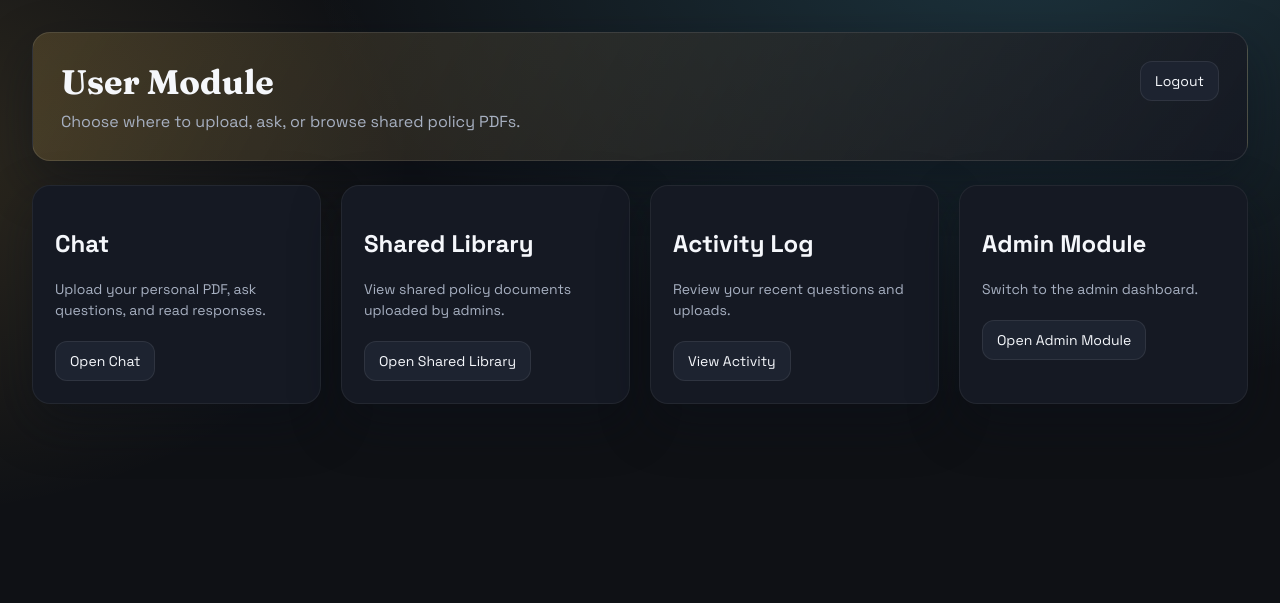
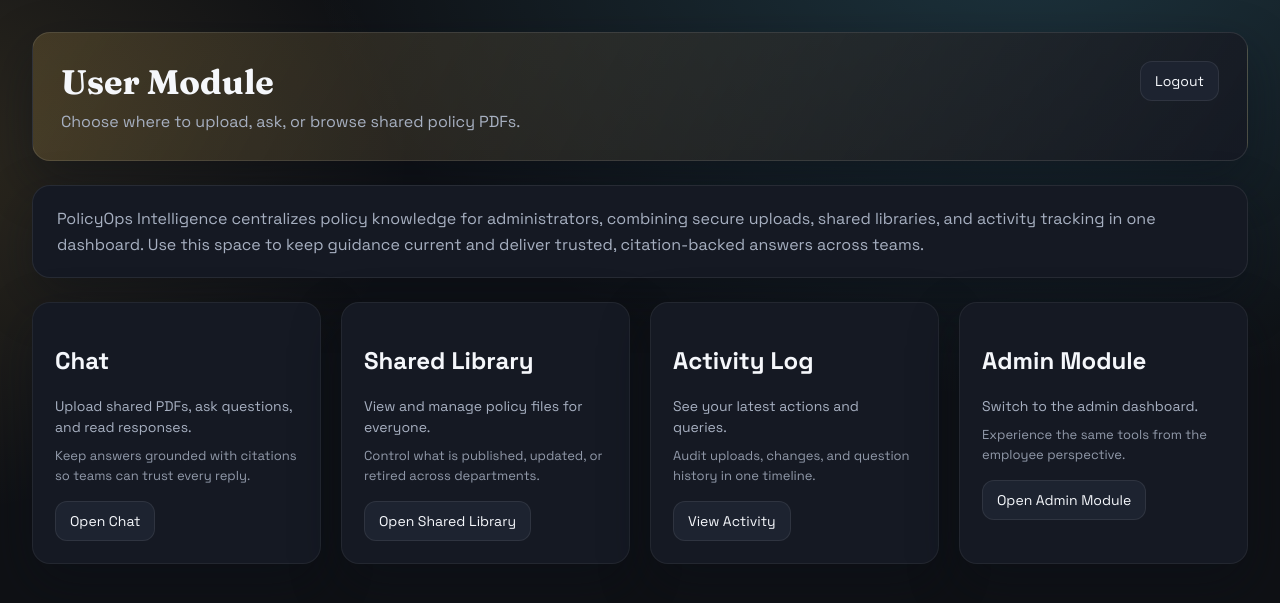
Before and after one commit to Vastalya1/MP5-RAG-System, a FastAPI app: page /app in a window 1280 px wide. Shown: the top 603 px of the page. Run offline with FastAPI, Linux system fonts and the light colour scheme; the visitor is signed in with stand-in values (Sample User, id 1); parts of the project's set-up code (start-up, migrations or seed data) failed here and were passed over; some libraries are stand-ins or nearby versions.

Commit message:
Changes done

```diff
--- a/src/frontend/app.py
+++ b/src/frontend/app.py
@@ -61,6 +61,7 @@ LOCKOUT_MINUTES = int(os.getenv("LOCKOUT_MINUTES", "15"))
 PASSWORD_MIN_LENGTH = int(os.getenv("PASSWORD_MIN_LENGTH", "8"))
 PWD_CONTEXT = CryptContext(schemes=["argon2"], deprecated="auto")
 MISTRAL_API_KEY = os.getenv("MISTRAL_API_KEY", "")
+DISABLE_CSRF = os.getenv("DISABLE_CSRF", "false").lower() in {"1", "true", "yes"}
 
 _retriever_instance: retrivalModel | None = None
 _rewriter_instance: QueryRewriter | None = None
@@ -229,7 +230,11 @@ def _ensure_csrf_token(request: Request) -> str:
         request.session["csrf_token"] = token
     return token
 
-def _require_csrf(request: Request, csrf_token: str) -> None:
+def _require_csrf(request: Request, csrf_token: str | None) -> None:
+    if DISABLE_CSRF:
+        return
+    if not csrf_token:
+        raise HTTPException(status_code=status.HTTP_403_FORBIDDEN, detail="Invalid CSRF token")
     session_token = request.session.get("csrf_token")
     if not session_token or not hmac.compare_digest(session_token, csrf_token):
         raise HTTPException(status_code=status.HTTP_403_FORBIDDEN, detail="Invalid CSRF token")
@@ -578,7 +583,7 @@ async def login(
     request: Request,
     username: str = Form(...),
     password: str = Form(...),
-    csrf_token: str = Form(...),
+    csrf_token: str | None = Form(None),
 ):
     _require_csrf(request, csrf_token)
     username = username.strip()
@@ -649,7 +654,7 @@ async def register(
     request: Request,
     username: str = Form(...),
     password: str = Form(...),
-    csrf_token: str = Form(...),
+    csrf_token: str | None = Form(None),
 ):
     _require_csrf(request, csrf_token)
     username = username.strip()
@@ -686,7 +691,7 @@ async def upload_policy(
     request: Request,
     file: UploadFile = File(...),
     user: dict = Depends(_require_admin),
-    csrf_token: str = Form(...),
+    csrf_token: str | None = Form(None),
 ):
     _require_csrf(request, csrf_token)
     try:
@@ -722,7 +727,7 @@ async def upload_personal(
     request: Request,
     file: UploadFile = File(...),
     user: dict = Depends(_require_auth),
-    csrf_token: str = Form(...),
+    csrf_token: str | None = Form(None),
 ):
     _require_csrf(request, csrf_token)
     try:
@@ -774,7 +779,7 @@ async def delete_shared_file(
     request: Request,
     filename: str,
     user: dict = Depends(_require_admin),
-    csrf_token: str = Form(...),
+    csrf_token: str | None = Form(None),
 ):
     _require_csrf(request, csrf_token)
     file_path = _safe_file_path(UPLOAD_DIR, filename)
@@ -796,7 +801,7 @@ async def delete_personal_file(
     request: Request,
     filename: str,
     user: dict = Depends(_require_auth),
-    csrf_token: str = Form(...),
+    csrf_token: str | None = Form(None),
 ):
     _require_csrf(request, csrf_token)
     user_dir = PERSONAL_UPLOAD_DIR / user["username"]
@@ -820,7 +825,7 @@ async def query(
     query: str = Form(...),
     scope: str = Form("shared"),
     user: dict = Depends(_require_auth),
-    csrf_token: str = Form(...),
+    csrf_token: str | None = Form(None),
 ):
     _require_csrf(request, csrf_token)
     try:
--- a/src/frontend/templates/user.html
+++ b/src/frontend/templates/user.html
@@ -126,6 +126,20 @@
             margin: 0;
         }
 
+        .overview {
+            background: var(--panel);
+            border-radius: var(--radius);
+            padding: 20px 24px;
+            border: 1px solid rgba(255, 255, 255, 0.08);
+            box-shadow: var(--shadow);
+        }
+
+        .overview p {
+            margin: 0;
+            color: var(--muted);
+            line-height: 1.6;
+        }
+
         .grid {
             display: grid;
             grid-template-columns: repeat(auto-fit, minmax(240px, 1fr));
@@ -138,6 +152,21 @@
             padding: 22px;
             border: 1px solid rgba(255, 255, 255, 0.06);
             box-shadow: var(--shadow);
+        }
+
+        .card-desc {
+            color: var(--muted);
+            font-size: 14px;
+            line-height: 1.5;
+            margin: 0 0 8px;
+        }
+
+        .card-subdesc {
+            color: var(--muted);
+            font-size: 13px;
+            line-height: 1.5;
+            margin: 0 0 16px;
+            opacity: 0.85;
         }
 
         @media (max-width: 960px) {
@@ -161,26 +190,38 @@
                 <a class="link" href="/logout">Logout</a>
             </section>
 
+            <section class="overview">
+                <p>
+                    PolicyOps Intelligence centralizes policy knowledge for administrators, combining secure uploads,
+                    shared libraries, and activity tracking in one dashboard. Use this space to keep guidance current
+                    and deliver trusted, citation-backed answers across teams.
+                </p>
+            </section>
+
             <section class="grid">
                 <div class="card">
                     <h2>Chat</h2>
-                    <p class="tagline">Upload your personal PDF, ask questions, and read responses.</p>
+                    <p class="card-desc">Upload shared PDFs, ask questions, and read responses.</p>
+                    <p class="card-subdesc">Keep answers grounded with citations so teams can trust every reply.</p>
                     <a class="link" href="/app/all">Open Chat</a>
                 </div>
                 <div class="card">
                     <h2>Shared Library</h2>
-                    <p class="tagline">View shared policy documents uploaded by admins.</p>
+                    <p class="card-desc">View and manage policy files for everyone.</p>
+                    <p class="card-subdesc">Control what is published, updated, or retired across departments.</p>
                     <a class="link" href="/app/shared">Open Shared Library</a>
                 </div>
                 <div class="card">
                     <h2>Activity Log</h2>
-                    <p class="tagline">Review your recent questions and uploads.</p>
+                    <p class="card-desc">See your latest actions and queries.</p>
+                    <p class="card-subdesc">Audit uploads, changes, and question history in one timeline.</p>
                     <a class="link" href="/activity">View Activity</a>
                 </div>
                 {% if user.role == "admin" %}
                 <div class="card">
                     <h2>Admin Module</h2>
-                    <p class="tagline">Switch to the admin dashboard.</p>
+                    <p class="card-desc">Switch to the admin dashboard.</p>
+                    <p class="card-subdesc">Experience the same tools from the employee perspective.</p>
                     <a class="link" href="/admin">Open Admin Module</a>
                 </div>
                 {% endif %}
```
Also changed, not shown: 1 other file.
